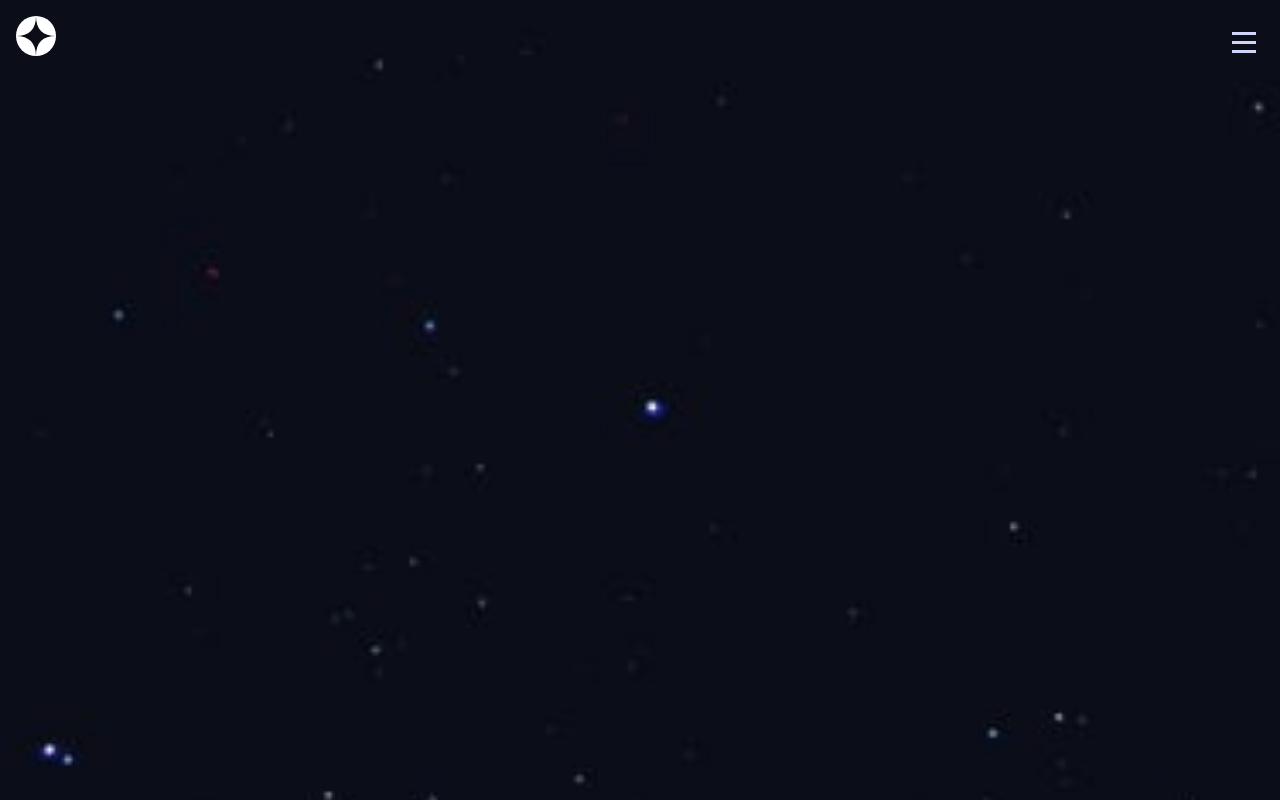
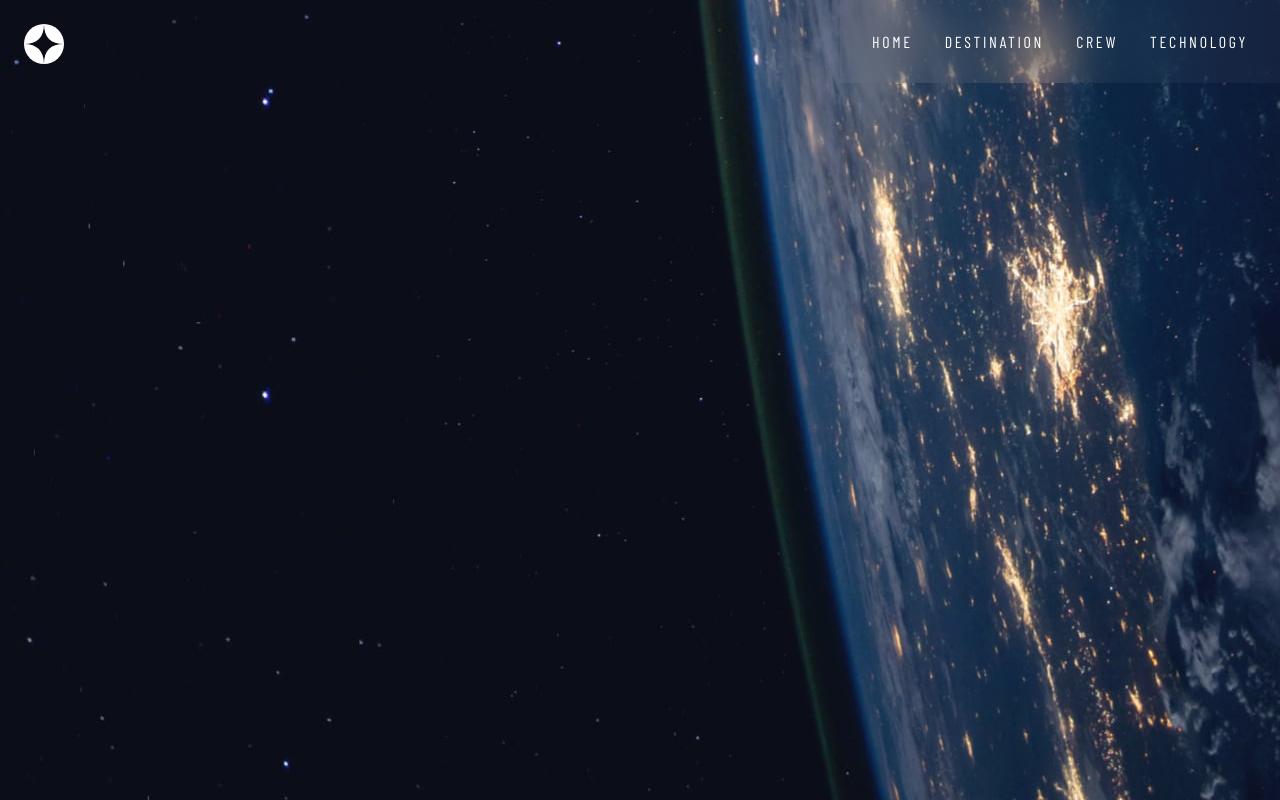
Before and after one commit to marinaongithub/space-tourism-website, a React (Create React App) app: page / in a window 1280 px wide. Built offline with nearby package versions, Linux system fonts and the light colour scheme; a web font is replaced by a local one.

Commit message:
Added media queries for background img

```diff
--- a/src/App.css
+++ b/src/App.css
@@ -1,7 +1,20 @@
 .App {
   /* text-align: center; */
   min-height: 100vh;
-  background-image: url('../assets/home/background-home-mobile.jpg');
+  background: url('../assets/home/background-home-mobile.jpg') #000 no-repeat center;
   background-size: cover;
   /* overflow-x: hidden; */
 }
+
+@media only screen and (min-width: 525px) {
+  .App {
+    background: url('../assets/home/background-home-tablet.jpg') #000 no-repeat center;
+    background-size: cover;
+  }
+}
+
+@media only screen and (min-width: 1024px) {
+  .App {
+    background: url('../assets/home/background-home-desktop.jpg') #000 no-repeat center;
+  }
+}
--- a/src/components/header/Header.css
+++ b/src/components/header/Header.css
@@ -1,6 +1,27 @@
 .header {
-    padding-top: 1rem;
-    padding-left: 1rem;
+    padding-top: 1.5rem;
+    padding-left: 1.5rem;
+}
+
+.nav-list {
+    margin: 0;
+    padding-top: 6rem;
+    list-style-type: none;
+    letter-spacing: 2.7px;
+    gap: 1rem;
+    position: fixed;
+    inset: 0 0 0 30%;
+    /* background-color: hsla(0, 0%, 0%, 0.5); */
+    z-index: 1;
+    transform: translateX(100%);
+    transition: transform 500ms ease-in-out;
+    flex-direction: column;
+    /*
+    height: 96px;
+    list-style-type: none;
+    align-items: center;
+    flex-grow: 1;
+     */
 }
 
 .mobile-nav-toggle {
@@ -16,25 +37,11 @@
     aspect-ratio: 1;
 }
 
-.nav-list {
-    margin: 0;
-    padding-top: 6rem;
-    list-style-type: none;
-    letter-spacing: 2.7px;
-    flex-direction: column;
-    gap: 1rem;
-    position: fixed;
-    inset: 0 0 0 30%;
-    background-color: hsla(0, 0%, 0%, 0.5);
-    z-index: 1;
-    transform: translateX(100%);
-    transition: transform 500ms ease-in-out;
-    /*
-    height: 96px;
-    list-style-type: none;
-    align-items: center;
-    flex-grow: 1;
-     */
+@supports (backdrop-filter: blur(1.5rem)) {
+    .nav-list {
+        background-color: hsla(0, 0%, 100%, 0);
+        backdrop-filter: blur(1.5rem);
+    }
 }
 
 .nav-list span {
@@ -42,25 +49,42 @@
 }
 
 .visible {
-    transform: translateX(0%);
+    transform: translate(0%);
     display: flex;
+
 }
 
 .close-icon {
     background-image: url("./icon-close.svg") !important;
 }
 
-@supports (backdrop-filter: blur(1.5rem)) {
-    .nav-list {
-        background-color: hsla(0, 0%, 100%, 0);
-        backdrop-filter: blur(1.5rem);
-    }
-}
-
 .nav-list li a {
     text-decoration: none;
     color: #fff;
 }
+
+@media only screen and (min-width: 525px) {
+
+    .mobile-nav-toggle {
+        display: none;
+    }
+
+    .nav-list {
+        display: flex;
+        flex-direction: row;
+        transform: translateX(0%);
+        padding: 2rem;
+        gap: 2rem;
+        inset: 0 0 auto auto;
+        background-color: hsla(0, 0%, 100%, 0.04);
+    }
+
+    .nav-list span {
+        display: none;
+    }
+}
+
+
 
 /* DESKTOP */
 /* header {
```
